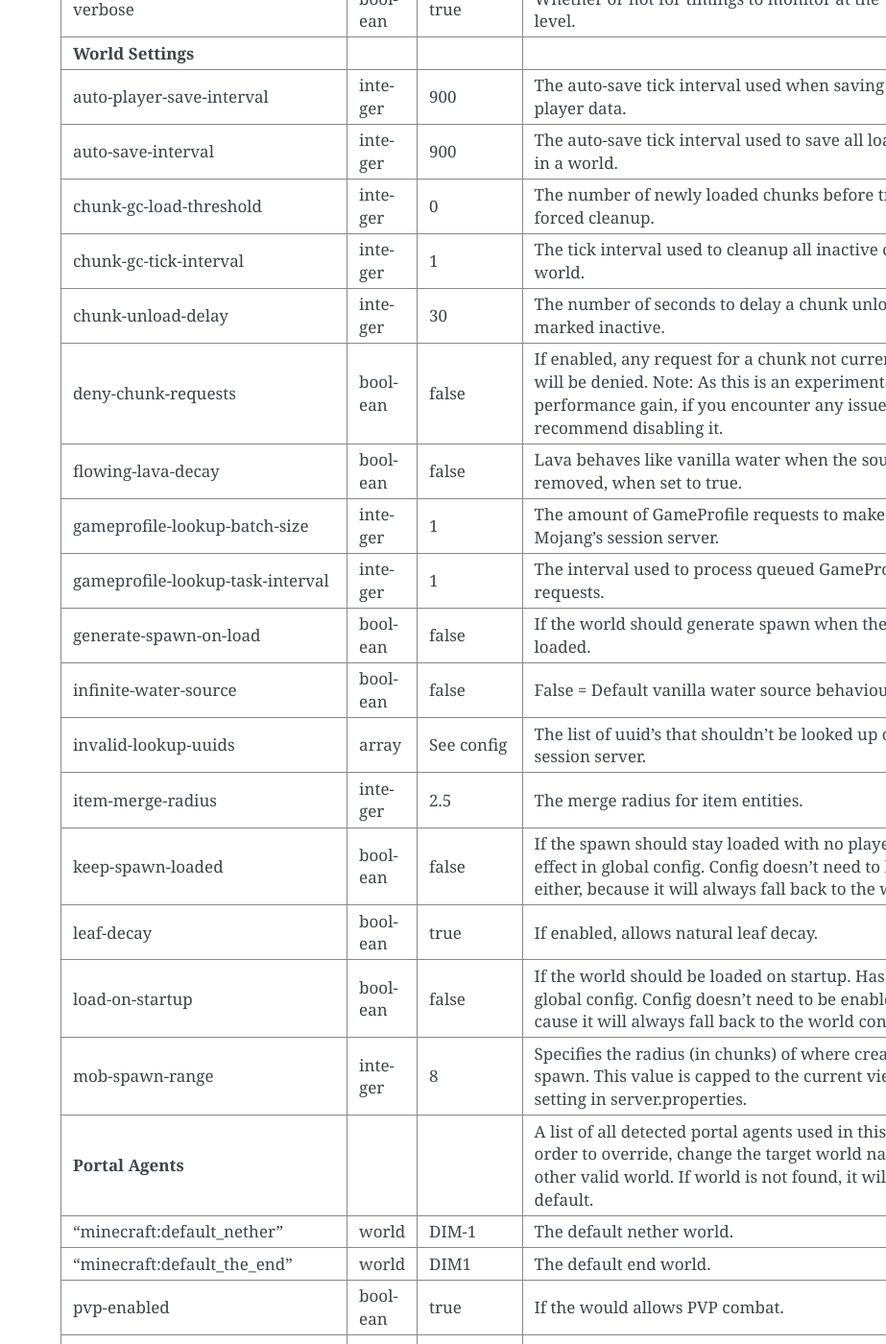
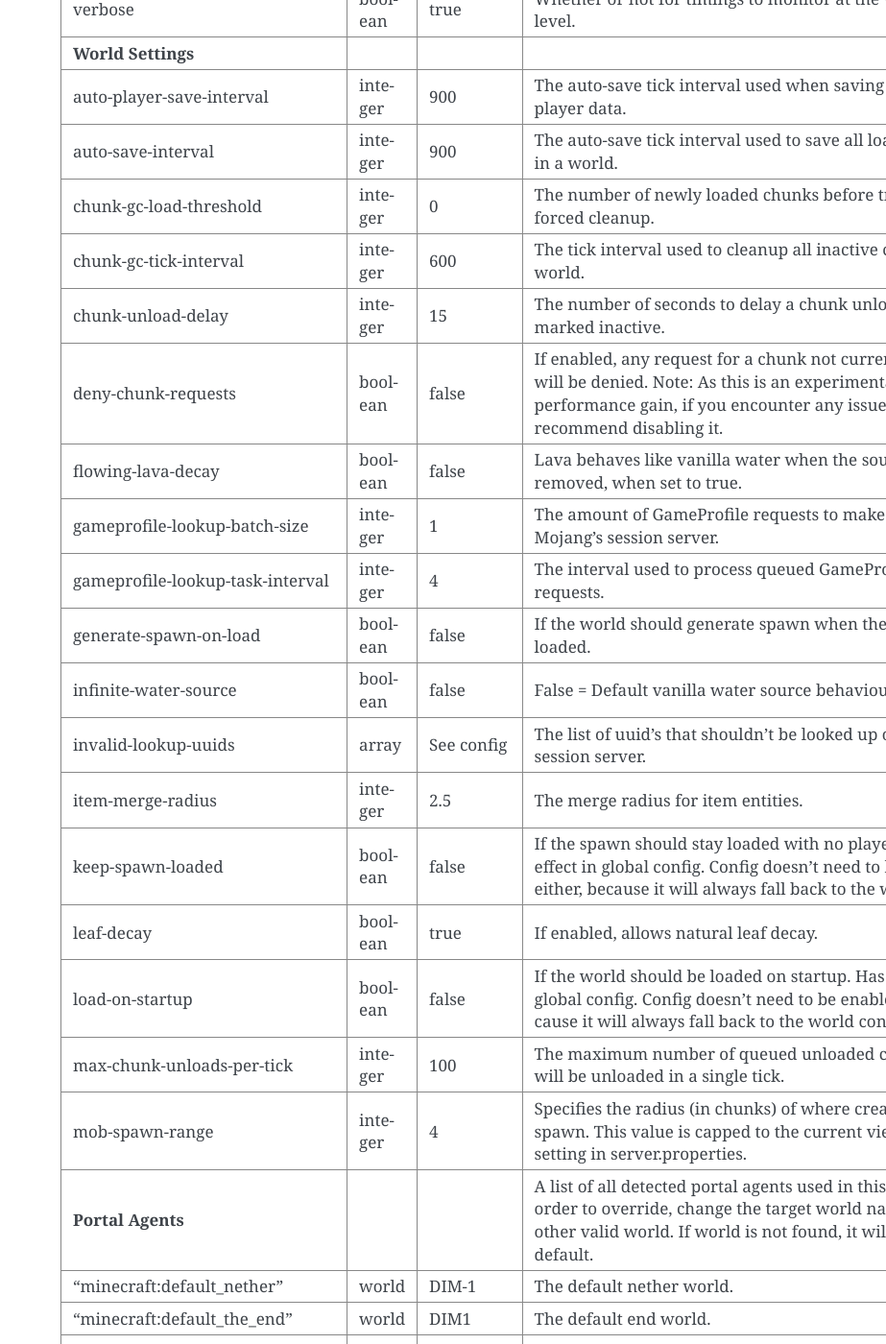
Before and after one commit to SpongePowered/SpongeDocs, a Sphinx documentation site: the page built from source/server/getting-started/configuration/sponge-conf.rst, in a window 1280 px wide and 1400 px high, scrolled down 7524 px. Shown: the whole window at 96% size, without its empty margins (357-1280 px from the left). Built offline with Sphinx 7.4.7, drawn with Linux system fonts in a browser that asks for light colours; pages that are not in the unit, such as notebooks, are missing from menus.

Commit message:
Update sponge-conf.rst
Fixed some defaults and added "max-chunk-unloads-per-tick".

```diff
--- a/source/server/getting-started/configuration/sponge-conf.rst
+++ b/source/server/getting-started/configuration/sponge-conf.rst
@@ -229,9 +229,9 @@ auto-save-interval                        integer   900         The auto-save ti
                                                                 chunks in a world.
 chunk-gc-load-threshold                   integer   0           The number of newly loaded chunks before triggering
                                                                 a forced cleanup.
-chunk-gc-tick-interval                    integer   1           The tick interval used to cleanup all inactive
+chunk-gc-tick-interval                    integer   600         The tick interval used to cleanup all inactive
                                                                 chunks in a world.
-chunk-unload-delay                        integer   30          The number of seconds to delay a chunk unload once
+chunk-unload-delay                        integer   15          The number of seconds to delay a chunk unload once
                                                                 marked inactive.
 deny-chunk-requests                       boolean   false       If enabled, any request for a chunk not currently
                                                                 loaded will be denied. Note: As this is an experimental
@@ -241,7 +241,7 @@ flowing-lava-decay                        boolean   false       Lava behaves lik
                                                                 block is removed, when set to true.
 gameprofile-lookup-batch-size             integer   1           The amount of GameProfile requests to make against
                                                                 Mojang's session server.
-gameprofile-lookup-task-interval          integer   1           The interval used to process queued GameProfile
+gameprofile-lookup-task-interval          integer   4           The interval used to process queued GameProfile
                                                                 requests.
 generate-spawn-on-load                    boolean   false       If the world should generate spawn when the
                                                                 world is loaded.
@@ -257,7 +257,9 @@ leaf-decay                                boolean   true        If enabled, allo
 load-on-startup                           boolean   false       If the world should be loaded on startup. Has no effect
                                                                 in global config. Config doesn't need to be enabled either,
                                                                 because it will always fall back to the world config.
-mob-spawn-range                           integer   8           Specifies the radius (in chunks) of where creatures
+max-chunk-unloads-per-tick                integer   100         The maximum number of queued unloaded chunks that will be
+                                                                unloaded in a single tick.
+mob-spawn-range                           integer   4           Specifies the radius (in chunks) of where creatures
                                                                 will spawn. This value is capped to the current
                                                                 view distance setting in server.properties.
 **Portal Agents**                                               A list of all detected portal agents used in this
```
Also changed, not shown: other parts of source/server/getting-started/configuration/sponge-conf.rst (+1 -1 lines).
